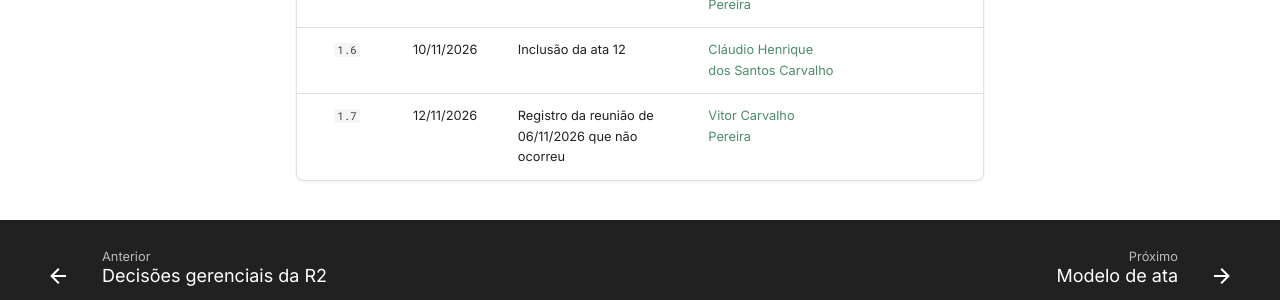
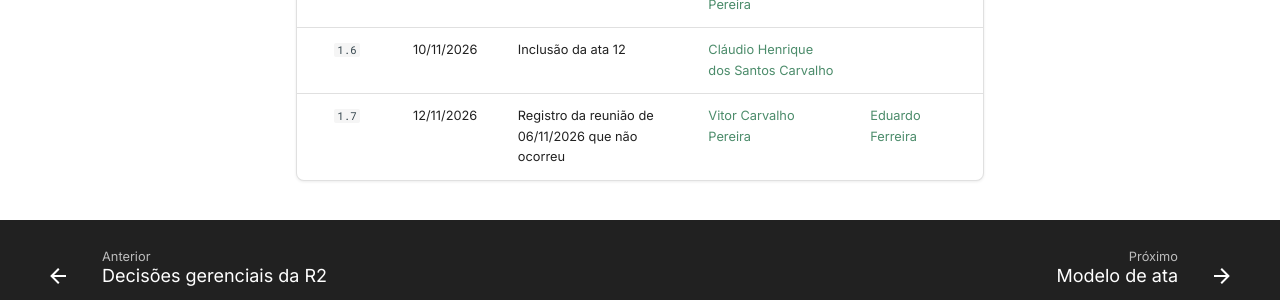
Before and after one commit to apollen27983/UNIEURO_MED-DOCS, an MkDocs documentation site: the page built from docs/atas-reunioes/index.md, in a window 1280 px wide and 900 px high, scrolled down 1339 px. Shown: the part 524-824 px from the top of the window. Built offline with MkDocs 1.6.1 and Material for MkDocs 9.7.7, drawn with Linux system fonts in a browser that asks for light colours; comment, search, counter and statistics services are not loaded.

Commit message:
docs(atas) adiciona revisor em index e ata 30/10

```diff
--- a/docs/atas-reunioes/index.md
+++ b/docs/atas-reunioes/index.md
@@ -40,4 +40,4 @@ O registro está no canal `mnema-po` do Discord: `.claudioh` enviou o link da re
 | `1.4` | 23/10/2026 | Inclusão da ata 10 | [Vitor Carvalho Pereira](https://github.com/vcpVitor) | |
 | `1.5` | 01/11/2026 | Inclusão da ata 11 | [Vitor Carvalho Pereira](https://github.com/vcpVitor) | |
 | `1.6` | 10/11/2026 | Inclusão da ata 12 | [Cláudio Henrique dos Santos Carvalho](https://github.com/claudiohsc) | |
-| `1.7` | 12/11/2026 | Registro da reunião de 06/11/2026 que não ocorreu | [Vitor Carvalho Pereira](https://github.com/vcpVitor) | |
+| `1.7` | 12/11/2026 | Registro da reunião de 06/11/2026 que não ocorreu | [Vitor Carvalho Pereira](https://github.com/vcpVitor) | [Eduardo Ferreira](https://github.com/eduardoferre) |
```
Also changed, not shown: docs/atas-reunioes/Ata-11-EPS-2026-10-30-PO.md (+1 -1 lines).
